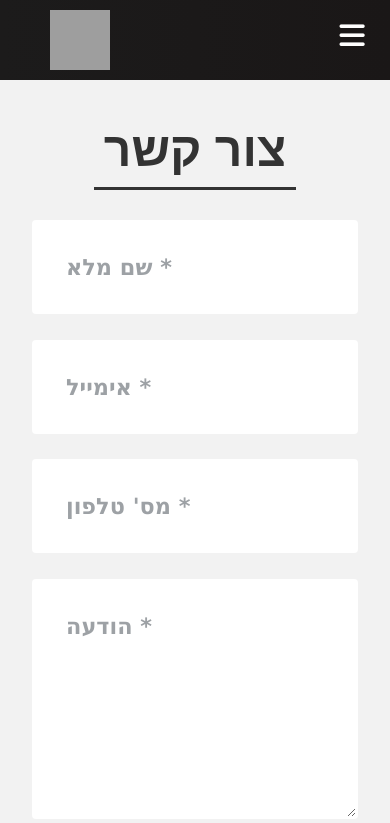
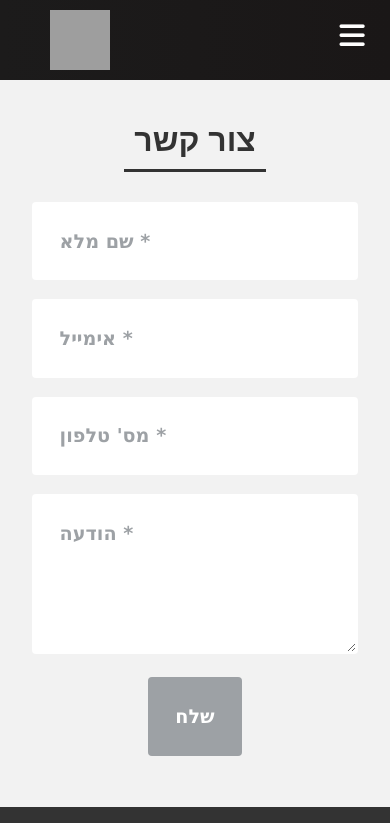
Before and after one commit to uriellevy/nir-toledano-massage-therapist-web, a React (Create React App) app: page /contact in a window 390 px wide. Shown: the top 823 px of the page. Built offline with nearby package versions, Linux system fonts and the light colour scheme; grey boxes are pictures that could not be loaded; a web font is replaced by a local one.

Commit message:
media query changes

```diff
--- a/src/App.css
+++ b/src/App.css
@@ -9,6 +9,10 @@
 body {
   background-color: #f2f2f2;
   font-family: "Zen Kurenaido", sans-serif;
+}
+
+.title {
+  font-size: 3rem !important;
 }
 
 .home,
@@ -24,4 +28,8 @@ body {
   .services {
     height: 60vh;
   }
+
+  .title {
+    font-size: 2rem !important;
+  }
 }
--- a/src/components/pages/Contact.css
+++ b/src/components/pages/Contact.css
@@ -98,9 +98,14 @@
   }
 }
 
-/* @media (max-width: 500px) {
-  .contact-container h1 {
-    font-size: 2rem;
-    width: 150px;
+@media (max-width: 500px) {
+  .form-control {
+    margin-bottom: 1.2rem;
+    padding: 1.6rem;
+    font-size: 1.2rem;
   }
-} */
+
+  .message {
+    min-height: 10rem;
+  }
+}
--- a/src/components/pages/Contact.js
+++ b/src/components/pages/Contact.js
@@ -29,7 +29,7 @@ const Contact = () => {
     <>
       <div>
         <div className="contact-container">
-          <h1>צור קשר</h1>
+          <h1 className="title">צור קשר</h1>
           <div className="form">
             <form onSubmit={sendEmail}>
               <input
--- a/src/components/pages/Services.js
+++ b/src/components/pages/Services.js
@@ -11,7 +11,7 @@ const Services = () => {
   return (
     <>
       <div className="services-container">
-        <h1>טיפולים</h1>
+        <h1 className="title">טיפולים</h1>
         <div className="services">
           <div
             className="carousel-inner"
--- a/src/components/pages/Testimonials.js
+++ b/src/components/pages/Testimonials.js
@@ -10,7 +10,7 @@ const Testimonials = () => {
   return (
     <>
       <div className="testimonials-container">
-        <h1>ממליצים</h1>
+        <h1 className="title">ממליצים</h1>
         <div className="testimonials">
           <div className="carousel-inner-1">
             <div
```
